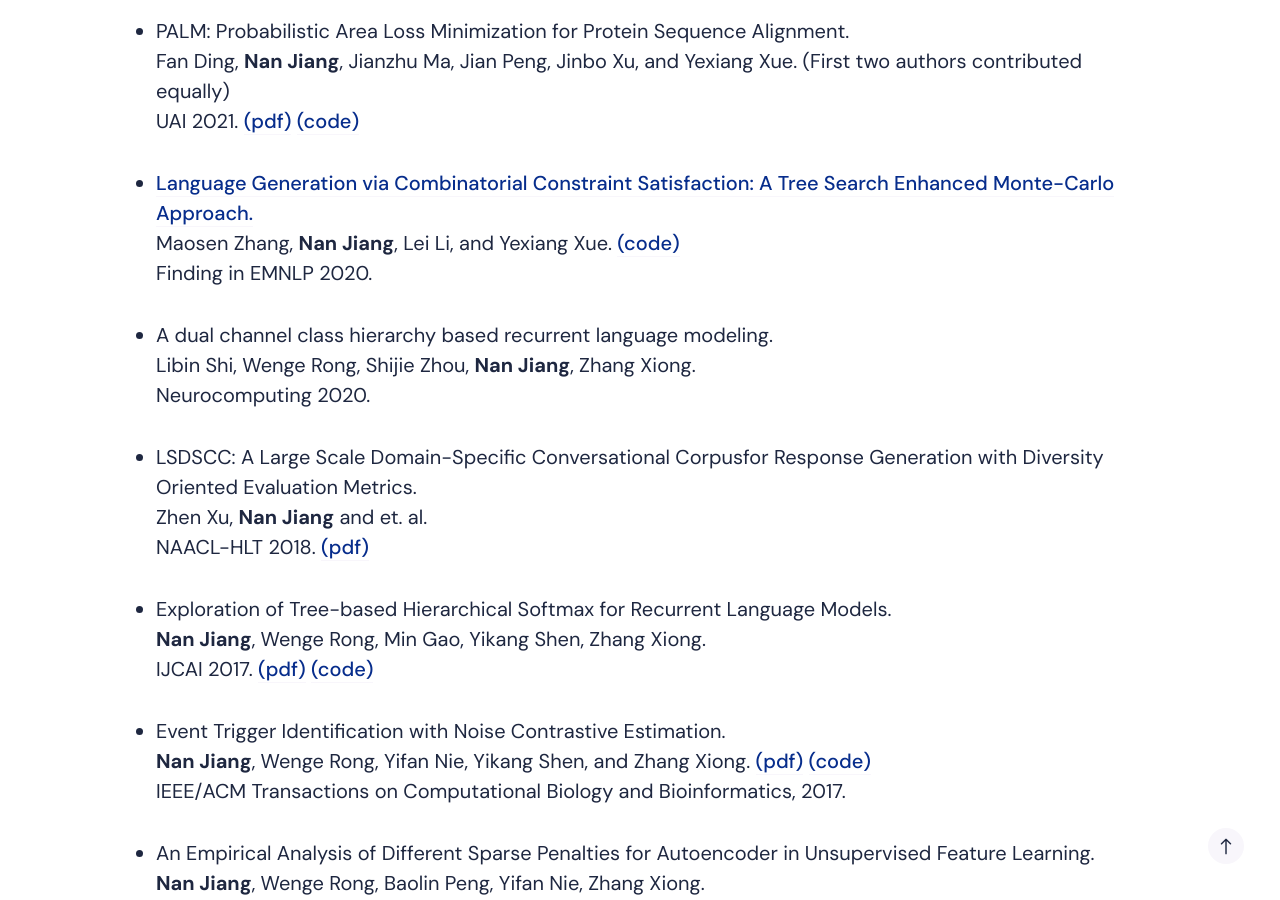
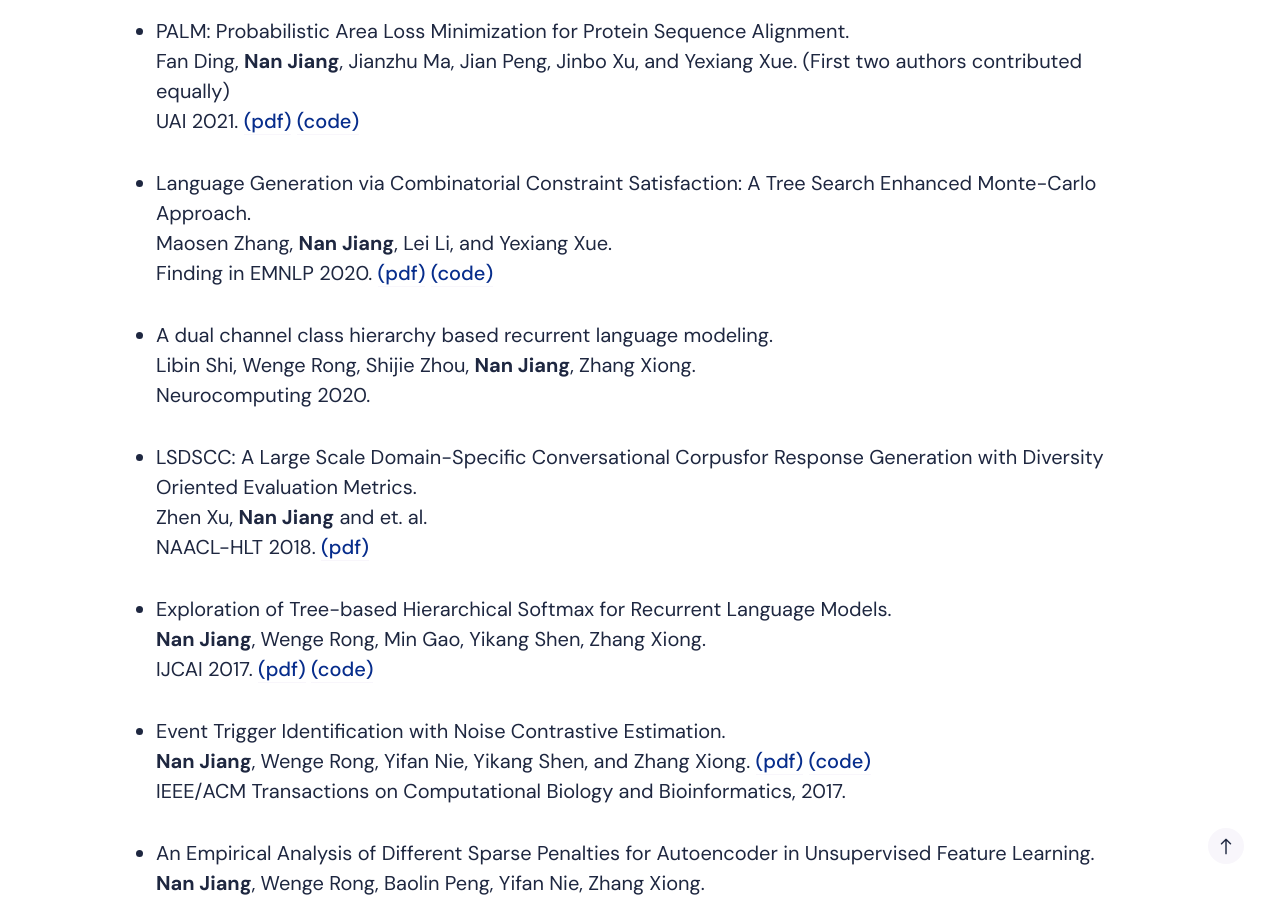
Before and after one commit to jiangnanhugo/jiangnanhugo.github.io, a Jekyll site: the page built from _pages/about.md, in a window 1280 px wide and 900 px high, scrolled down 1621 px. Built offline with Jekyll 4.4.1, drawn with Linux system fonts in a browser that asks for light colours; nearby versions of some CDN libraries.

Commit message:
update about me

```diff
--- a/_pages/about.md
+++ b/_pages/about.md
@@ -44,9 +44,9 @@
 Fan Ding, **Nan Jiang**, Jianzhu Ma, Jian Peng, Jinbo Xu, and Yexiang Xue. (First two authors contributed equally) \\
 UAI 2021. [(pdf)](https://proceedings.mlr.press/v161/ding21c/ding21c.pdf) [(code)](https://github.com/jiangnanhugo/PALM)
 
-- [Language Generation via Combinatorial Constraint Satisfaction: A Tree Search Enhanced Monte-Carlo Approach.](https://aclanthology.org/2020.findings-emnlp.115.pdf)\\
-Maosen Zhang, **Nan Jiang**, Lei Li, and Yexiang Xue. [(code)](https://github.com/Milozms/TSMH)\\
-Finding in EMNLP 2020.
+- Language Generation via Combinatorial Constraint Satisfaction: A Tree Search Enhanced Monte-Carlo Approach. \\
+Maosen Zhang, **Nan Jiang**, Lei Li, and Yexiang Xue. \\
+Finding in EMNLP 2020. [(pdf)](https://aclanthology.org/2020.findings-emnlp.115.pdf) [(code)](https://github.com/Milozms/TSMH)
 
 - A dual channel class hierarchy based recurrent language modeling.\\
 Libin Shi, Wenge Rong, Shijie Zhou, **Nan Jiang**, Zhang Xiong.  \\
```
